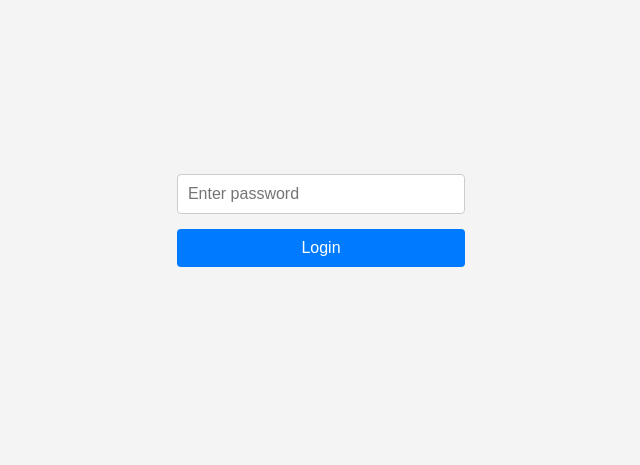
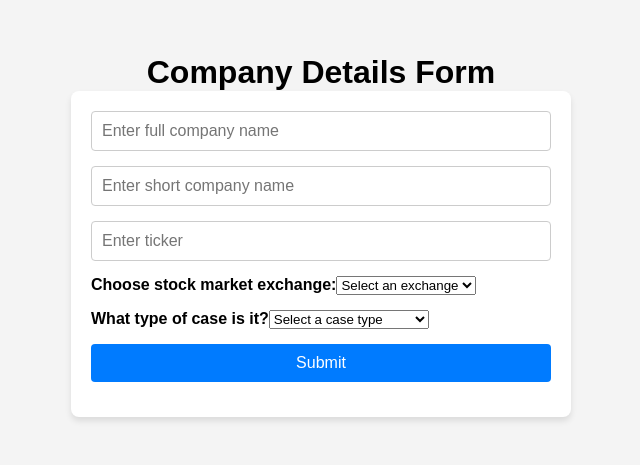
Before and after one commit to avigewirtz/bgg, a React (Create React App) app: page / in a window 1280 px wide. Shown: the part 165-630 px from the top of the page, without its empty margins (319-959 px from the left). Built offline with nearby package versions, Linux system fonts and the light colour scheme.

Commit message:
netlify2

```diff
--- a/src/App.js
+++ b/src/App.js
@@ -1,6 +1,7 @@
 import React, { useState } from 'react';
 import { Document, Packer, Paragraph, TextRun, ExternalHyperlink} from 'docx';
 import './App.css';
+
 function App() {
     const [fullName, setFullName] = useState('');
     const [shortName, setShortName] = useState('');
@@ -19,49 +20,6 @@ function App() {
     const [spacShortName, setSpacShortName] = useState('');
     const [mergerDate, setMergerDate] = useState('');
     const [generatedContent, setGeneratedContent] = useState('');
-    const [password, setPassword] = useState('');
-    const [isAuthenticated, setIsAuthenticated] = useState(false);
-
- // const API_URL = process.env.REACT_APP_API_URL || 'http://localhost:5001';
-
-
-//const handleLogin = async () => {
-//    try {
-//        // const response = await fetch(`${API_URL}/login`, {
-//       const response = await fetch('/.netlify/functions/validatePassword', {
-//           method: 'POST',
-//           headers: { 'Content-Type': 'application/json' },
-//           body: JSON.stringify({ password }),
-//       });
-//
-//        const data = await response.json();
-//        if (data.token) {
-//            setIsAuthenticated(true);
-//            sessionStorage.setItem('authToken', data.token);
-//        } else {
-//            alert('Login failed');
-//        }
-//    } catch (error) {
-//        console.error("Error during login:", error);
-//    }
-//};
-
-const handleLogin = async () => {
-    // Use the environment variable
-    const SITE_PASSWORD_FROM_ENV = process.env.SITE_PASSWORD;
-
-    if (password === SITE_PASSWORD_FROM_ENV) {
-        // Fetch your token or proceed with whatever logic you want upon successful login
-        // ... (like the rest of your code where you fetch a token, set isAuthenticated, etc.)
-
-        setIsAuthenticated(true);
-        sessionStorage.setItem('authToken', 'YOUR_GENERATED_TOKEN_OR_VALUE'); // update this line if you're fetching an actual token
-    } else {
-        alert('Login failed');
-    }
-};
-
-
 
 
     const exchanges = ['NYSE', 'NASDAQ', 'OTCMKTS', 'Other'];
@@ -259,7 +217,6 @@ Peretz Bronstein or Yael Nathanson
       );
   };
 
-// Existing SPAC investigation case...
 
 const generate_10b_investigation = (full_name, short_name, exchange, ticker, investigation_paragraph) => {
     return (
@@ -287,29 +244,11 @@ Peretz Bronstein or Yael Nathanson
     );
 };
 
-//function generateDocument(content) {
-//    const doc = new Document({
-//        sections: [
-//            {
-//                children: [
-//                    new Paragraph({
-//                        children: [
-//                            new TextRun(content),
-//                        ],
-//                    }),
-//                ],
-//            },
-//        ],
-//    });
-//
-//    // Packer to DOCX
-//    return Packer.toBlob(doc);
-//}
 
 const downloadDocument = (content) => {
     const paragraphs = contentToParagraphs(content);
 
-    // If there are no paragraphs, there's no need to proceed.
+
     if (paragraphs.length === 0) return;
 
     const doc = new Document({
@@ -400,14 +339,8 @@ const contentToParagraphs = (content) => {
     });
 };
 
-
-
-
-
 return (
     <div className="app">
-            {isAuthenticated ? (
-                <>
         <header>
             <h1>Company Details Form</h1>
         </header>
@@ -435,7 +368,7 @@ const contentToParagraphs = (content) => {
             <div>
                 <span>Choose stock market exchange:</span>
                 <select value={exchange} onChange={e => setExchange(e.target.value)}>
-                      <option value="" disabled hidden>Select an exchange</option> {/* Add this line */}
+                    <option value="" disabled hidden>Select an exchange</option>
                     {exchanges.map((item, index) => (
                         <option key={index} value={item}>
                             {item}
@@ -444,14 +377,10 @@ const contentToParagraphs = (content) => {
                 </select>
             </div>
 
-
-
-
-
             <div>
                 <span>What type of case is it?</span>
                 <select value={caseType} onChange={e => setCaseType(e.target.value)}>
-                        <option value="" disabled hidden>Select a case type</option> {/* Add this line */}
+                    <option value="" disabled hidden>Select a case type</option>
                     {cases.map((item, index) => (
                         <option key={index} value={item}>
                             {item}
@@ -459,8 +388,6 @@ const contentToParagraphs = (content) => {
                     ))}
                 </select>
             </div>
-
-
 
             {caseType === 'IPO' && (
                 <>
@@ -495,8 +422,6 @@ const contentToParagraphs = (content) => {
                 </>
             )}
 
-
-      {/* Class period and IPO section */}
             {caseType === 'Class period and IPO' && (
                 <div>
                     <label>
@@ -545,8 +470,6 @@ const contentToParagraphs = (content) => {
                 </div>
             )}
 
-
-                {/* Render extra fields if the "Class period" case type is chosen */}
             {caseType === 'Class period' && (
                 <div>
                     <label>
@@ -656,22 +579,7 @@ const contentToParagraphs = (content) => {
                 </>
             )}
         </main>
-                      </>
-                  ) : (
-                      <div className="login-section">
-
-                          <input
-                              type="password"
-                              placeholder="Enter password"
-                              value={password}
-                              onChange={e => setPassword(e.target.value)}
-                          />
-                          <button onClick={handleLogin}>Login</button>
-                      </div>
-
-                  )}
     </div>
 );
 }
-
 export default App;
```
Lines whose indentation alone changed are shown as unchanged.
